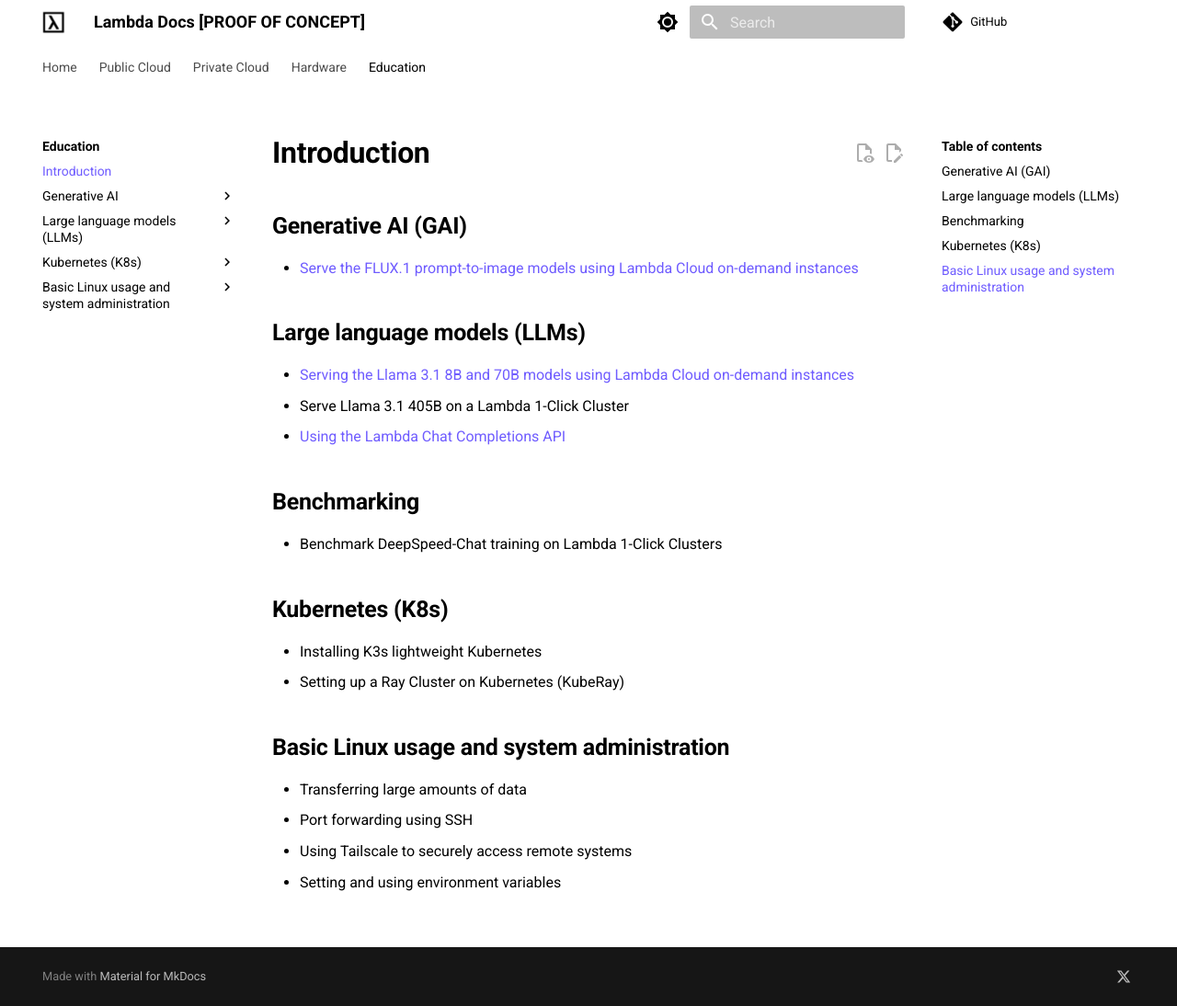
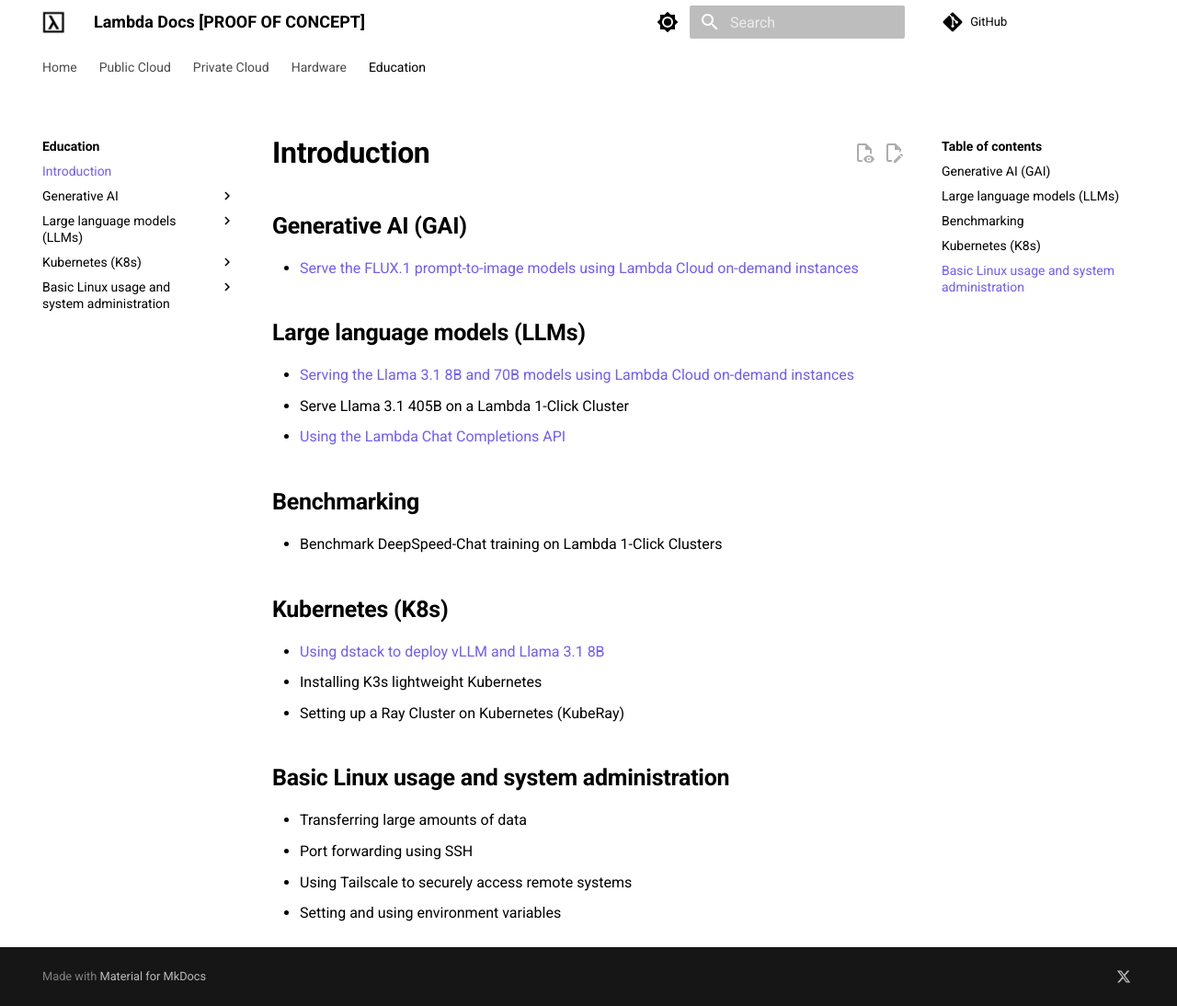
Before and after one commit to cbrownstein-lambda/lambda-docs-mkdocs, an MkDocs documentation site: the page built from docs/education/index.md, in a window 1280 px wide and 1094 px high. Shown: the whole window at 92% size. Built offline with MkDocs 1.6.1 and Material for MkDocs 9.7.7, drawn with Linux system fonts in a browser that asks for light colours; a script that is not in the unit is left out; comment, search, counter and statistics services are not loaded.

Commit message:
Link to "Using dstack to deploy vLLM and Llama 3.1 8B"

```diff
--- a/docs/education/index.md
+++ b/docs/education/index.md
@@ -17,6 +17,7 @@
 
 ## Kubernetes (K8s)
 
+- [Using dstack to deploy vLLM and Llama 3.1 8B](kubernetes/dstack-vllm-llama-3-1.md)
 - Installing K3s lightweight Kubernetes
 - Setting up a Ray Cluster on Kubernetes (KubeRay)
 
--- a/mkdocs.yml
+++ b/mkdocs.yml
@@ -58,6 +58,7 @@
       - education/large-language-models/serving-llama-3-1-docker.md
       - education/large-language-models/lambda-chat-api.md
     - Kubernetes (K8s):
+      - education/kubernetes/dstack-vllm-llama-3-1.md
       - education/kubernetes/installing-k3s.md
       - education/kubernetes/ray-cluster-kubernetes.md
     - Basic Linux usage and system administration:
```
